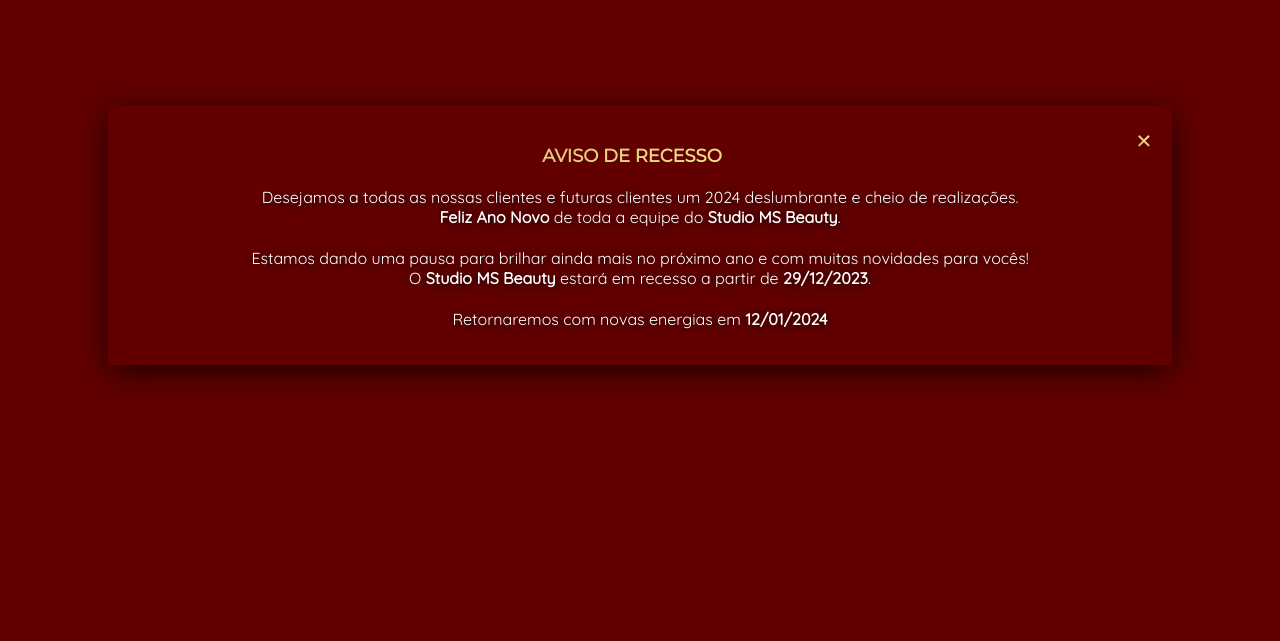
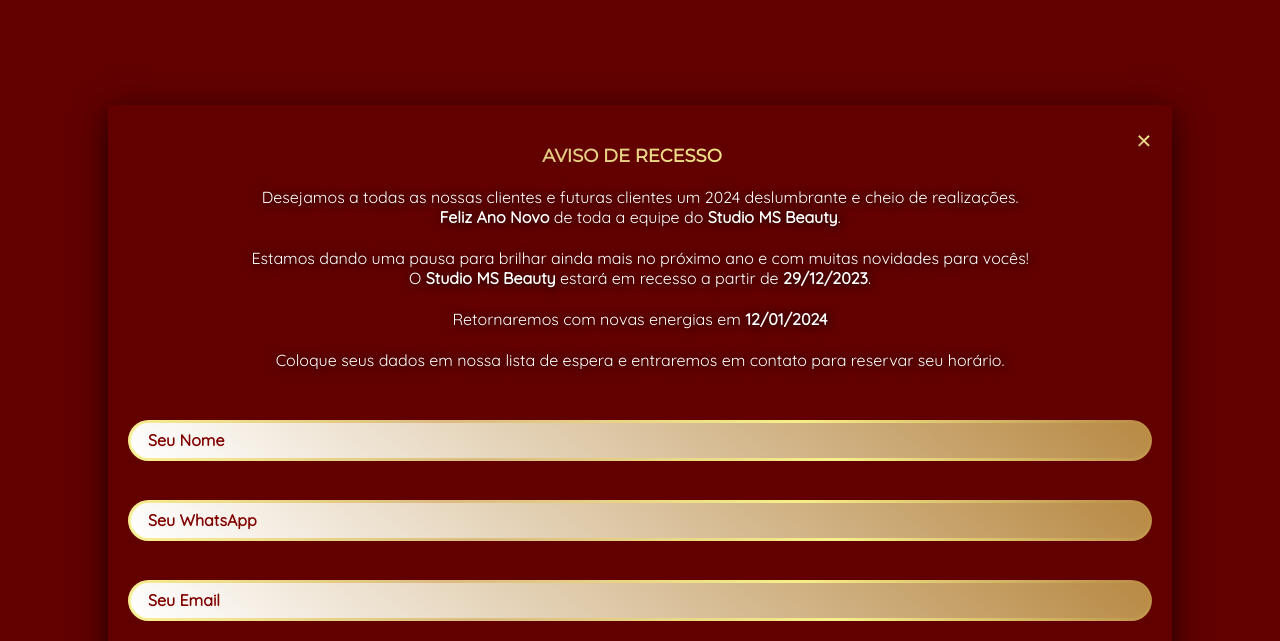
Before and after one commit to Irineu12t/minisite, a website: page index.html in a window 1280 px wide. Shown: the part 87-728 px from the top of the page. Drawn offline with Linux system fonts and the light colour scheme.

Commit message:
Atualização form

```diff
--- a/index.html
+++ b/index.html
@@ -167,7 +167,7 @@
 
                     <br>
 
-                    <!-- <p class="p-aten-modal">Coloque seus dados em nossa lista de espera  e entraremos em contato para reservar seu horário.</p>
+                    <p class="p-aten-modal">Coloque seus dados em nossa lista de espera  e entraremos em contato para reservar seu horário.</p>
 
 
                         <form action="http://localhost:3000/sendemail" method="POST">
@@ -186,7 +186,7 @@
                         <div class="inputbox">
                             <input type="submit" value="Enviar">
                         </div>
-                        </form> -->
+                        </form>
 
                 </div>
             </div>
```
